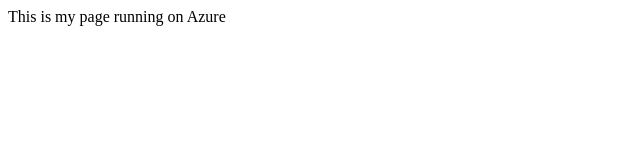
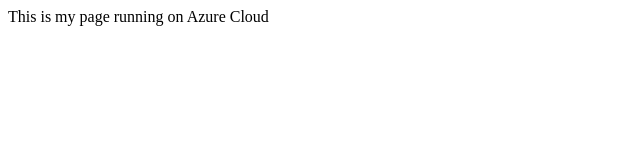
Before and after one commit to solankigithub/azuread, a plain HTML site: page WebContent/index.html in a window 1280 px wide. Shown: the full height of the page, 0-640 px from the left. Drawn offline with Linux system fonts and the light colour scheme.

Commit message:
This is first commit

```diff
--- a/WebContent/index.html
+++ b/WebContent/index.html
@@ -5,6 +5,6 @@
 <title>Azure Test App</title>
 </head>
 <body>
-This is my page running on Azure
+This is my page running on Azure Cloud
 </body>
 </html>
```
